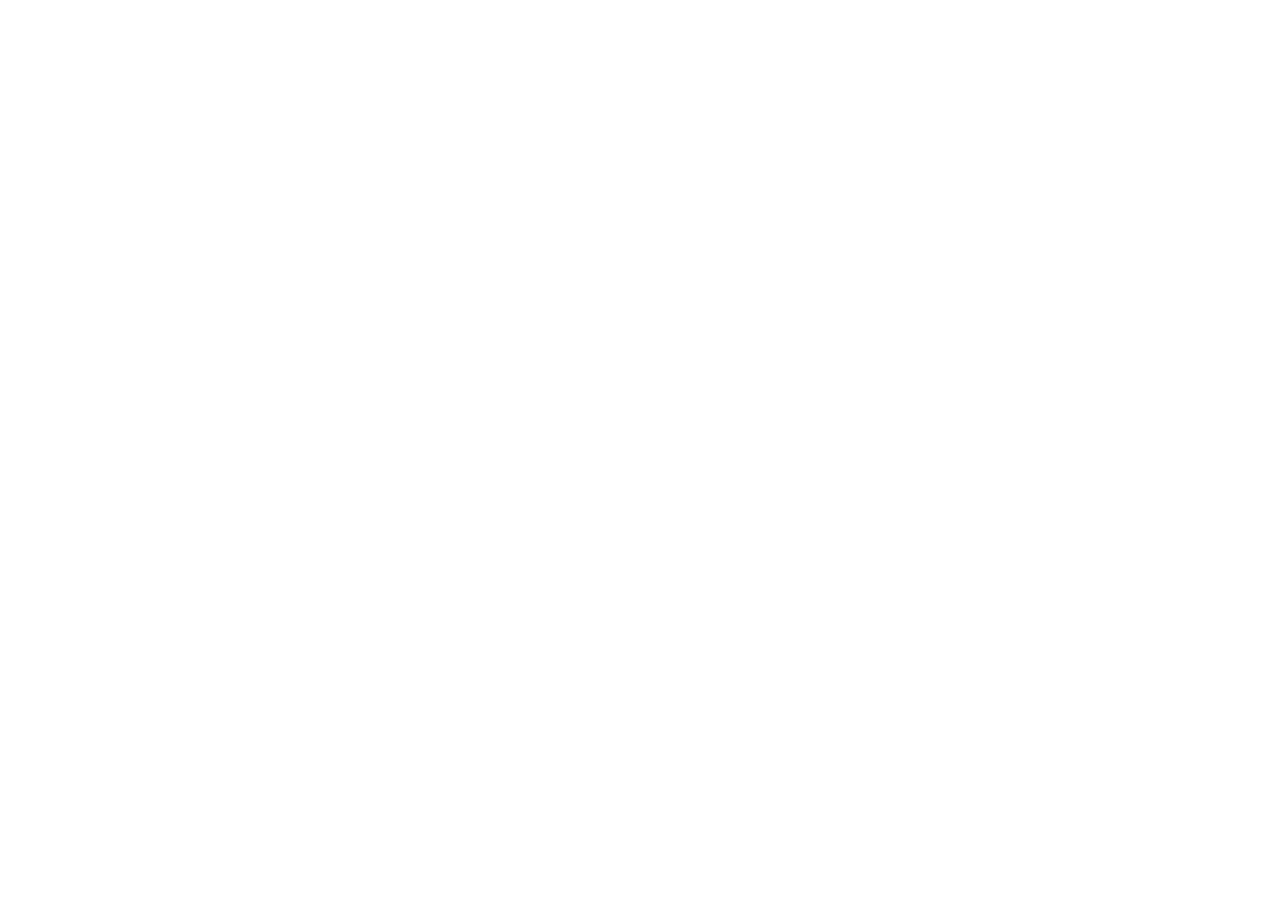
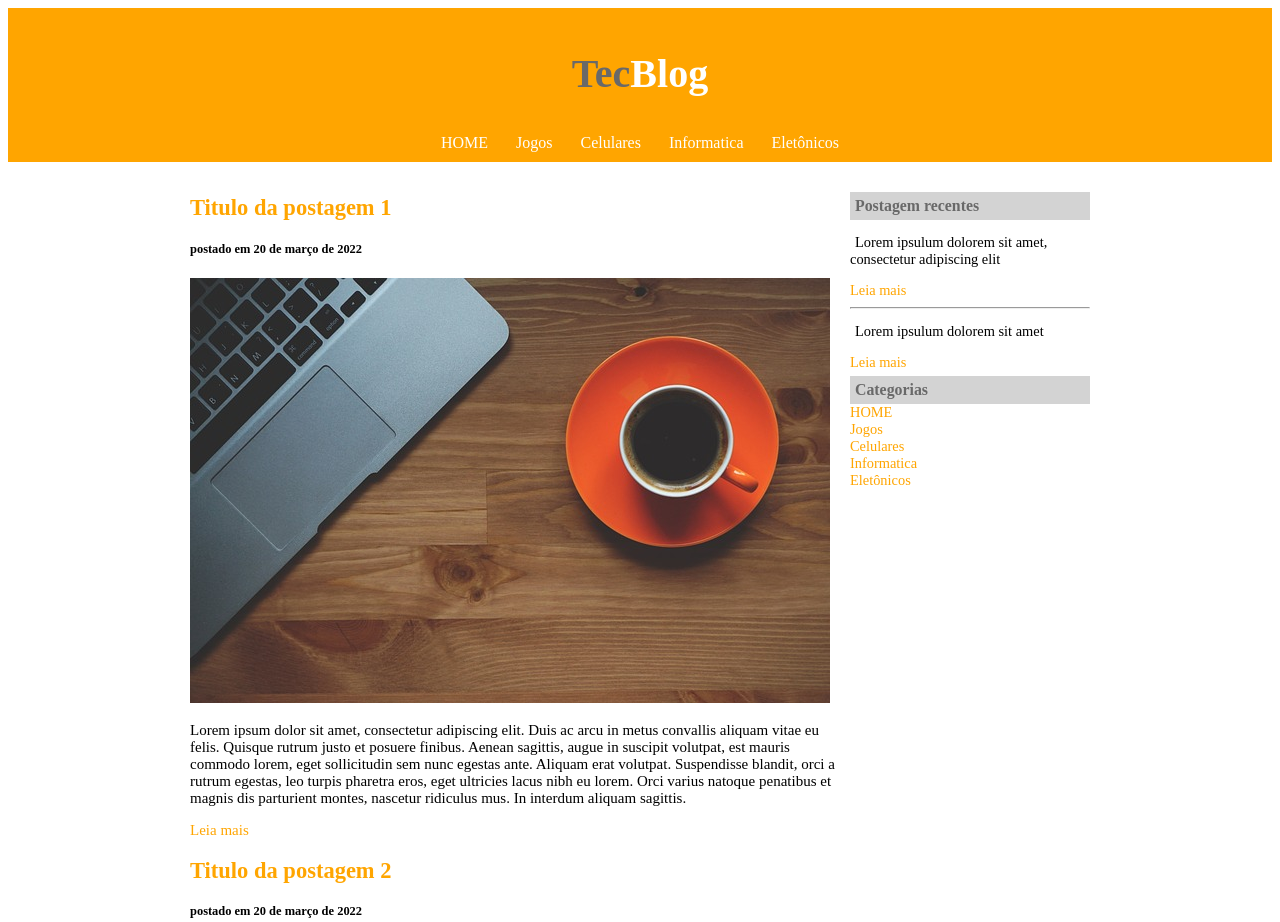
Before and after one commit to BelfortJoao/TECBLOG-web-project, a plain HTML site: page src/jogos.html in a window 1280 px wide. Shown: the top 922 px of the page. Before the commit the page ends 800 px from the top, so only its background shows below. Drawn offline with Linux system fonts and the light colour scheme.

Commit message:
correções

```diff
--- a/src/celulares.html
+++ b/src/celulares.html
@@ -0,0 +1,93 @@
+<!DOCTYPE html>
+<html>
+<head>
+    <title>HOME</title>
+    <meta charset="utf-8">
+    <link rel="stylesheet" type="text/css" href="style.css">
+</head>
+<body>
+<div id="top">
+    <div id="logo">
+        <h1>Tec<span class="white">Blog</span></h1>
+    </div>
+    <div id="menu">
+        <a href="index.html">HOME</a>
+        <a href="jogos.html">Jogos</a>
+        <a href="celulares.html">Celulares</a>
+        <a href="informatica.html">Informatica</a>
+        <a href="eletronicos.html">Eletônicos</a>
+    </div>
+</div>
+<div id="corpo" >
+    <div id="textos">
+        <div class="post">
+            <h2>Titulo da postagem 1</h2>
+            <h5>postado em 20 de março de 2022</h5>
+            <img src="../images/imagem1.jpg">
+            <p>Lorem ipsum dolor sit amet, consectetur adipiscing elit. Duis ac arcu in metus convallis aliquam vitae eu felis. Quisque rutrum justo et posuere finibus. Aenean sagittis, augue in suscipit volutpat, est mauris commodo lorem, eget sollicitudin sem nunc egestas ante. Aliquam erat volutpat. Suspendisse blandit, orci a rutrum egestas, leo turpis pharetra eros, eget ultricies lacus nibh eu lorem. Orci varius natoque penatibus et magnis dis parturient montes, nascetur ridiculus mus. In interdum aliquam sagittis.</p>
+            <a href="postagem.html">Leia mais</a>
+        </div>
+
+        <div class="post">
+            <h2>Titulo da postagem 2</h2>
+            <h5>postado em 20 de março de 2022</h5>
+            <img src="../images/imagem2.jpg">
+            <p>Lorem ipsum dolor sit amet, consectetur adipiscing elit. Duis ac arcu in metus convallis aliquam vitae eu felis. Quisque rutrum justo et posuere finibus. Aenean sagittis, augue in suscipit volutpat, est mauris commodo lorem, eget sollicitudin sem nunc egestas ante. Aliquam erat volutpat. Suspendisse blandit, orci a rutrum egestas, leo turpis pharetra eros, eget ultricies lacus nibh eu lorem. Orci varius natoque penatibus et magnis dis parturient montes, nascetur ridiculus mus. In interdum aliquam sagittis.</p>
+            <a href="postagem.html">Leia mais</a>
+        </div>
+
+        <div class="post">
+            <h2>Titulo da postagem 3</h2>
+            <h5>postado em 20 de março de 2022</h5>
+            <img src="../images/imagem3.jpg">
+            <p>Lorem ipsum dolor sit amet, consectetur adipiscing elit. Duis ac arcu in metus convallis aliquam vitae eu felis. Quisque rutrum justo et posuere finibus. Aenean sagittis, augue in suscipit volutpat, est mauris commodo lorem, eget sollicitudin sem nunc egestas ante. Aliquam erat volutpat. Suspendisse blandit, orci a rutrum egestas, leo turpis pharetra eros, eget ultricies lacus nibh eu lorem. Orci varius natoque penatibus et magnis dis parturient montes, nascetur ridiculus mus. In interdum aliquam sagittis.</p>
+            <a href="postagem.html">Leia mais</a>
+        </div>
+
+        <div class="post">
+            <h2>Titulo da postagem 4</h2>
+            <h5>postado em 20 de março de 2022</h5>
+            <img src="../images/imagem4.jpg">
+            <p>Lorem ipsum dolor sit amet, consectetur adipiscing elit. Duis ac arcu in metus convallis aliquam vitae eu felis. Quisque rutrum justo et posuere finibus. Aenean sagittis, augue in suscipit volutpat, est mauris commodo lorem, eget sollicitudin sem nunc egestas ante. Aliquam erat volutpat. Suspendisse blandit, orci a rutrum egestas, leo turpis pharetra eros, eget ultricies lacus nibh eu lorem. Orci varius natoque penatibus et magnis dis parturient montes, nascetur ridiculus mus. In interdum aliquam sagittis.</p>
+            <a href="postagem.html">Leia mais</a>
+        </div>
+
+        <div class="post">
+            <h2>Titulo da postagem 5</h2>
+            <h5>postado em 20 de março de 2022</h5>
+            <img src="../images/imagem5.jpg">
+            <p>Lorem ipsum dolor sit amet, consectetur adipiscing elit. Duis ac arcu in metus convallis aliquam vitae eu felis. Quisque rutrum justo et posuere finibus. Aenean sagittis, augue in suscipit volutpat, est mauris commodo lorem, eget sollicitudin sem nunc egestas ante. Aliquam erat volutpat. Suspendisse blandit, orci a rutrum egestas, leo turpis pharetra eros, eget ultricies lacus nibh eu lorem. Orci varius natoque penatibus et magnis dis parturient montes, nascetur ridiculus mus. In interdum aliquam sagittis.</p>
+            <a href="postagem.html">Leia mais</a>
+        </div>
+    </div>
+    <div id="lateral-menu">
+        <div id="recent-posts">
+            <div class="lateral-menu-title">
+                Postagem recentes
+            </div>
+            <div class="postagem">
+                <p>Lorem ipsulum dolorem sit amet, consectetur adipiscing elit</p>
+                <a href="postagem.html">Leia mais</a>
+            </div>
+            <hr>
+            <div class="postagem">
+                <p>Lorem ipsulum dolorem sit amet</p>
+                <a href="postagem.html">Leia mais</a>
+            </div>
+        </div>
+        <div id="categories">
+            <div class="lateral-menu-title">
+                Categorias
+            </div>
+            <div>
+                <a href="index.html">HOME</a>
+                <br><a href="jogos.html">Jogos</a>
+                <br><a href="celulares.html">Celulares</a>
+                <br><a href="informatica.html">Informatica</a>
+                <br><a href="eletronicos.html">Eletônicos</a>
+            </div>
+        </div>
+    </div>
+</div>
+</body>
+</html>
--- a/src/jogos.html
+++ b/src/jogos.html
@@ -0,0 +1,93 @@
+<!DOCTYPE html>
+<html>
+<head>
+    <title>HOME</title>
+    <meta charset="utf-8">
+    <link rel="stylesheet" type="text/css" href="style.css">
+</head>
+<body>
+<div id="top">
+    <div id="logo">
+        <h1>Tec<span class="white">Blog</span></h1>
+    </div>
+    <div id="menu">
+        <a href="index.html">HOME</a>
+        <a href="jogos.html">Jogos</a>
+        <a href="celulares.html">Celulares</a>
+        <a href="informatica.html">Informatica</a>
+        <a href="eletronicos.html">Eletônicos</a>
+    </div>
+</div>
+<div id="corpo" >
+    <div id="textos">
+        <div class="post">
+            <h2>Titulo da postagem 1</h2>
+            <h5>postado em 20 de março de 2022</h5>
+            <img src="../images/imagem1.jpg">
+            <p>Lorem ipsum dolor sit amet, consectetur adipiscing elit. Duis ac arcu in metus convallis aliquam vitae eu felis. Quisque rutrum justo et posuere finibus. Aenean sagittis, augue in suscipit volutpat, est mauris commodo lorem, eget sollicitudin sem nunc egestas ante. Aliquam erat volutpat. Suspendisse blandit, orci a rutrum egestas, leo turpis pharetra eros, eget ultricies lacus nibh eu lorem. Orci varius natoque penatibus et magnis dis parturient montes, nascetur ridiculus mus. In interdum aliquam sagittis.</p>
+            <a href="postagem.html">Leia mais</a>
+        </div>
+
+        <div class="post">
+            <h2>Titulo da postagem 2</h2>
+            <h5>postado em 20 de março de 2022</h5>
+            <img src="../images/imagem2.jpg">
+            <p>Lorem ipsum dolor sit amet, consectetur adipiscing elit. Duis ac arcu in metus convallis aliquam vitae eu felis. Quisque rutrum justo et posuere finibus. Aenean sagittis, augue in suscipit volutpat, est mauris commodo lorem, eget sollicitudin sem nunc egestas ante. Aliquam erat volutpat. Suspendisse blandit, orci a rutrum egestas, leo turpis pharetra eros, eget ultricies lacus nibh eu lorem. Orci varius natoque penatibus et magnis dis parturient montes, nascetur ridiculus mus. In interdum aliquam sagittis.</p>
+            <a href="postagem.html">Leia mais</a>
+        </div>
+
+        <div class="post">
+            <h2>Titulo da postagem 3</h2>
+            <h5>postado em 20 de março de 2022</h5>
+            <img src="../images/imagem3.jpg">
+            <p>Lorem ipsum dolor sit amet, consectetur adipiscing elit. Duis ac arcu in metus convallis aliquam vitae eu felis. Quisque rutrum justo et posuere finibus. Aenean sagittis, augue in suscipit volutpat, est mauris commodo lorem, eget sollicitudin sem nunc egestas ante. Aliquam erat volutpat. Suspendisse blandit, orci a rutrum egestas, leo turpis pharetra eros, eget ultricies lacus nibh eu lorem. Orci varius natoque penatibus et magnis dis parturient montes, nascetur ridiculus mus. In interdum aliquam sagittis.</p>
+            <a href="postagem.html">Leia mais</a>
+        </div>
+
+        <div class="post">
+            <h2>Titulo da postagem 4</h2>
+            <h5>postado em 20 de março de 2022</h5>
+            <img src="../images/imagem4.jpg">
+            <p>Lorem ipsum dolor sit amet, consectetur adipiscing elit. Duis ac arcu in metus convallis aliquam vitae eu felis. Quisque rutrum justo et posuere finibus. Aenean sagittis, augue in suscipit volutpat, est mauris commodo lorem, eget sollicitudin sem nunc egestas ante. Aliquam erat volutpat. Suspendisse blandit, orci a rutrum egestas, leo turpis pharetra eros, eget ultricies lacus nibh eu lorem. Orci varius natoque penatibus et magnis dis parturient montes, nascetur ridiculus mus. In interdum aliquam sagittis.</p>
+            <a href="postagem.html">Leia mais</a>
+        </div>
+
+        <div class="post">
+            <h2>Titulo da postagem 5</h2>
+            <h5>postado em 20 de março de 2022</h5>
+            <img src="../images/imagem5.jpg">
+            <p>Lorem ipsum dolor sit amet, consectetur adipiscing elit. Duis ac arcu in metus convallis aliquam vitae eu felis. Quisque rutrum justo et posuere finibus. Aenean sagittis, augue in suscipit volutpat, est mauris commodo lorem, eget sollicitudin sem nunc egestas ante. Aliquam erat volutpat. Suspendisse blandit, orci a rutrum egestas, leo turpis pharetra eros, eget ultricies lacus nibh eu lorem. Orci varius natoque penatibus et magnis dis parturient montes, nascetur ridiculus mus. In interdum aliquam sagittis.</p>
+            <a href="postagem.html">Leia mais</a>
+        </div>
+    </div>
+    <div id="lateral-menu">
+        <div id="recent-posts">
+            <div class="lateral-menu-title">
+                Postagem recentes
+            </div>
+            <div class="postagem">
+                <p>Lorem ipsulum dolorem sit amet, consectetur adipiscing elit</p>
+                <a href="postagem.html">Leia mais</a>
+            </div>
+            <hr>
+            <div class="postagem">
+                <p>Lorem ipsulum dolorem sit amet</p>
+                <a href="postagem.html">Leia mais</a>
+            </div>
+        </div>
+        <div id="categories">
+            <div class="lateral-menu-title">
+                Categorias
+            </div>
+            <div>
+                <a href="index.html">HOME</a>
+                <br><a href="jogos.html">Jogos</a>
+                <br><a href="celulares.html">Celulares</a>
+                <br><a href="informatica.html">Informatica</a>
+                <br><a href="eletronicos.html">Eletônicos</a>
+            </div>
+        </div>
+    </div>
+</div>
+</body>
+</html>
--- a/src/style.css
+++ b/src/style.css
@@ -1,28 +1,43 @@
 .white{color: white;}
+.postagem{
+  margin: 5px 0 5px 0;
+  text-indent: 5px;
+}
 #logo{ font-size: 20px;
         color: dimgrey;
       }
 #top{background-color: orange;
     text-align: center;
-    padding: 15px;
+    padding: 15px 15px 0px 15px;
   }
-#body{
-align: center;
+#corpo{
+  width: 900px;
+  margin: 15px auto;
+}
+#lateral-menu{
+  margin: 15px 0px 0px 5px;
+  font-size: 0.9em;
+  width: 240px;
+  float: right;
 }
 .lateral-menu-title{
   background-color: lightgrey;
   color: dimgrey;
   font-weight: bold;
   font-size: 1.1em;
+  padding: 5px 0 5px 0;
+  text-indent: 5px;
 }
 
 #menu{ padding: 10px;
 }
 #textos{
+  width: 655px;
   font-size: 15px;
+  float: left;
 }
 #menu a{ text-decoration: none;
-  padding: 8px 12px;
+  padding: 0px 12px 8px 12px;
 }
 #menu a:link{
   color:white;
@@ -42,12 +57,13 @@ align: center;
   color: orange;
   padding: 8px 12px;
 }
-#body a{
+#corpo a{
   text-decoration: none;
   color: orange;
 }
-#body a:hover{
+#corpo a:hover{
   text-decoration: underline;
+  color: orange;
 }
 h2{
   color: orange;
```
Also changed, not shown: src/eletronicos.html (+93 -0 lines), src/index.html (+35 -2 lines), src/informatica.html (+93 -0 lines).
